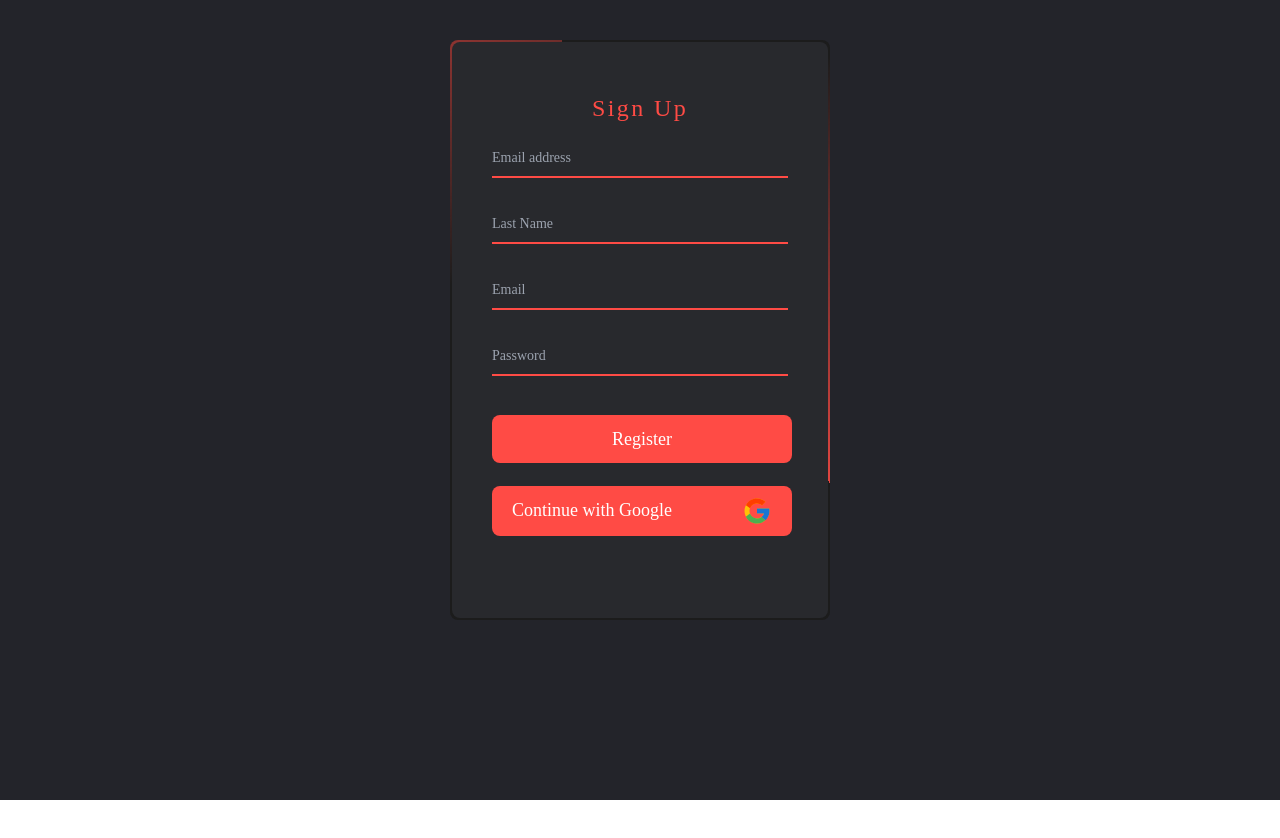
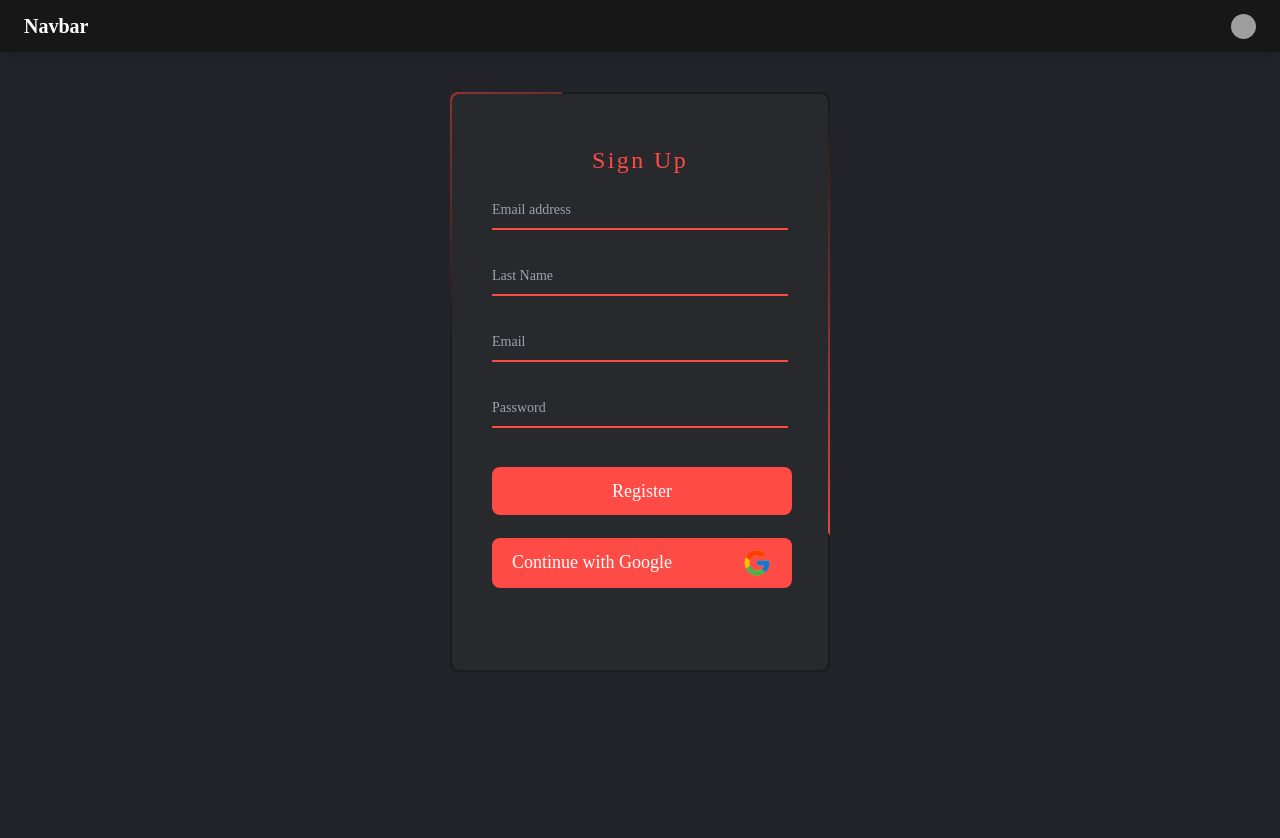
Before and after one commit to yeyazar/p9-movie-app, a React (Create React App) app: page /login in a window 1280 px wide. Shown: the top 838 px of the page. Before the commit the page ends 800 px from the top, so only its background shows below. Built offline with nearby package versions, Linux system fonts and the light colour scheme; grey boxes are pictures that could not be loaded; what tw-elements would draw is missing.

Commit message:
fixednavbar

```diff
--- a/src/App.js
+++ b/src/App.js
@@ -1,9 +1,11 @@
 import React from "react";
+import Navbar from "./components/Navbar";
 import Register from "./pages/Register";
 
 const App = () => {
   return (
     <div>
+      <Navbar/>
       <Register />
     </div>
   );
--- a/src/components/Navbar.jsx
+++ b/src/components/Navbar.jsx
@@ -1,7 +1,78 @@
 import React from "react";
 
 const Navbar = () => {
-  return <div>Navbar</div>;
+  return (
+    <div>
+      <nav
+        className="flex w-full flex-wrap items-center justify-between bg-neutral-100 dark:bg-neutral-900 py-3 dark:text-neutral-200 shadow-lg lg:flex-wrap lg:justify-start fixed top-0 z-20"
+        data-te-navbar-ref=""
+      >
+        <div className="flex w-full flex-wrap items-center justify-between px-6">
+          <a className="pr-2 text-xl font-semibold text-white" href="#">
+            Navbar
+          </a>
+
+          {/* Collapsible wrapper */}
+          {/* Right elements */}
+          <div className="relative flex items-center">
+            <div className="relative" data-te-dropdown-ref="">
+              <a
+                className="hidden-arrow flex items-center whitespace-nowrap transition duration-150 ease-in-out motion-reduce:transition-none"
+                href="#"
+                id="dropdownMenuButton2"
+                role="button"
+                data-te-dropdown-toggle-ref=""
+                aria-expanded="false"
+              >
+                <img
+                  src="https://tecdn.b-cdn.net/img/new/avatars/2.jpg"
+                  className="rounded-full"
+                  style={{ height: 25, width: 25 }}
+                  alt=""
+                  loading="lazy"
+                />
+              </a>
+              <ul
+                className="absolute left-auto right-0 z-[1000] float-left m-0 mt-1 hidden min-w-max list-none overflow-hidden rounded-lg border-none bg-white bg-clip-padding text-left text-base shadow-lg dark:bg-neutral-700 [&[data-te-dropdown-show]]:block"
+                aria-labelledby="dropdownMenuButton2"
+                data-te-dropdown-menu-ref=""
+              >
+                <li>
+                  <a
+                    className="block w-full whitespace-nowrap bg-transparent py-2 px-4 text-sm font-normal text-neutral-700 hover:bg-neutral-100 active:text-neutral-800 active:no-underline disabled:pointer-events-none disabled:bg-transparent disabled:text-neutral-400 dark:text-neutral-200 dark:hover:bg-white/30"
+                    href="#"
+                    data-te-dropdown-item-ref=""
+                  >
+                    Action
+                  </a>
+                </li>
+                <li>
+                  <a
+                    className="block w-full whitespace-nowrap bg-transparent py-2 px-4 text-sm font-normal text-neutral-700 hover:bg-neutral-100 active:text-neutral-800 active:no-underline disabled:pointer-events-none disabled:bg-transparent disabled:text-neutral-400 dark:text-neutral-200 dark:hover:bg-white/30"
+                    href="#"
+                    data-te-dropdown-item-ref=""
+                  >
+                    Another action
+                  </a>
+                </li>
+                <li>
+                  <a
+                    className="block w-full whitespace-nowrap bg-transparent py-2 px-4 text-sm font-normal text-neutral-700 hover:bg-neutral-100 active:text-neutral-800 active:no-underline disabled:pointer-events-none disabled:bg-transparent disabled:text-neutral-400 dark:text-neutral-200 dark:hover:bg-white/30"
+                    href="#"
+                    data-te-dropdown-item-ref=""
+                  >
+                    Something else here
+                  </a>
+                </li>
+              </ul>
+            </div>
+          </div>
+          {/* Right elements */}
+        </div>
+      </nav>
+      <div className="h-[52px]"></div>
+    </div>
+  );
 };
 
 export default Navbar;
```
